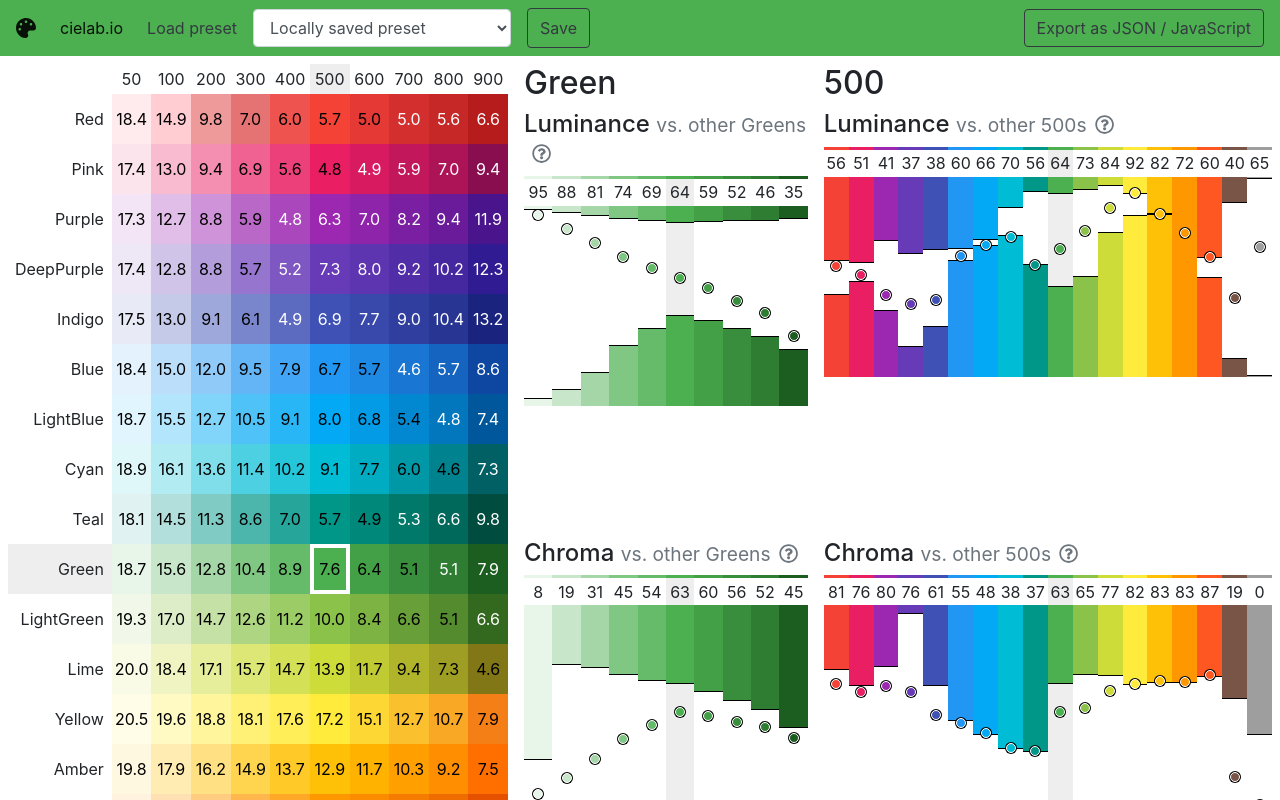
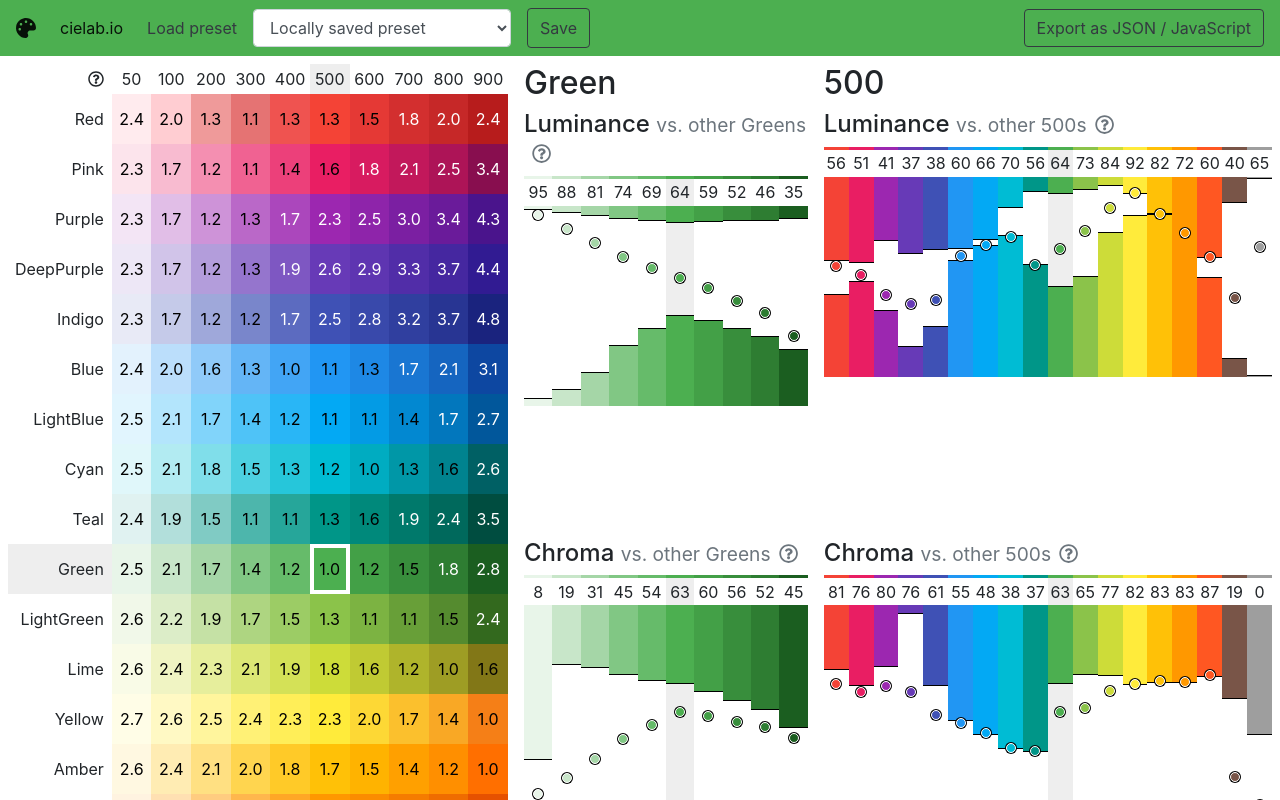
Before and after one commit to ucarion/cielab.io, a React app: page / in a window 1280 px wide. Shown: the top 800 px of the page. Built offline with nearby package versions, Linux system fonts and the light colour scheme; the HTML template or start-up script is replaced by a standard one.

Commit message:
Random improvements, add uswds

```diff
--- a/src/App/ColorEditor.tsx
+++ b/src/App/ColorEditor.tsx
@@ -171,7 +171,8 @@ export default function ColorEditor({
             WCAG Contrast Ratio:{" "}
             {isTextWhite
               ? contrastRatioWhite.toFixed(2)
-              : contrastRatioBlack.toFixed(2)}
+              : contrastRatioBlack.toFixed(2)}{" "}
+            (vs. {isTextWhite ? "white" : "black"})
           </div>
 
           <div
--- a/src/App/PaletteDisplay.tsx
+++ b/src/App/PaletteDisplay.tsx
@@ -7,6 +7,10 @@ import {
   RGB_BLACK,
   RGB_WHITE
 } from "../color";
+import { faQuestionCircle } from "@fortawesome/free-regular-svg-icons";
+import { FontAwesomeIcon } from "@fortawesome/react-fontawesome";
+import OverlayTrigger from "react-bootstrap/OverlayTrigger";
+import Tooltip from "react-bootstrap/Tooltip";
 
 interface Props {
   palette: Palette;
@@ -21,6 +25,8 @@ export default function PaletteDisplay({
   selectedShade,
   onColorSelect
 }: Props) {
+  const selectedRGB = colors[selectedHue][selectedShade];
+
   return (
     <div
       style={{
@@ -29,7 +35,29 @@ export default function PaletteDisplay({
         gridTemplateRows: `30px repeat(${hues.length}, 50px)`
       }}
     >
-      <div />
+      <div
+        style={{
+          display: "flex",
+          justifyContent: "right",
+          alignItems: "center",
+          paddingRight: "8px"
+        }}
+      >
+        <OverlayTrigger
+          placement="bottom"
+          overlay={
+            <Tooltip id="tooltip-palette-display">
+              This table shows you all of the colors in the palette.
+              <br />
+              <br />
+              When you click on a color, the numbers in the table are the WCAG
+              constrast ratio of those colors versus your selected color.
+            </Tooltip>
+          }
+        >
+          <FontAwesomeIcon className="ml-2" icon={faQuestionCircle} />
+        </OverlayTrigger>
+      </div>
       {shades.map((shade, shadeIndex) => (
         <div
           key={shadeIndex}
@@ -62,6 +90,7 @@ export default function PaletteDisplay({
             <ColorDisplay
               key={shadeIndex}
               rgb={colors[hueIndex][shadeIndex]}
+              selectedRGB={selectedRGB}
               selected={
                 hueIndex === selectedHue && shadeIndex === selectedShade
               }
@@ -78,11 +107,17 @@ export default function PaletteDisplay({
 
 interface ColorDisplayProps {
   rgb: RGB;
+  selectedRGB: RGB;
   selected: boolean;
   onSelect: () => void;
 }
 
-function ColorDisplay({ rgb, selected, onSelect }: ColorDisplayProps) {
+function ColorDisplay({
+  rgb,
+  selectedRGB,
+  selected,
+  onSelect
+}: ColorDisplayProps) {
   const contrastRatioWhite = useMemo(() => wcagContrastRatio(rgb, RGB_WHITE), [
     rgb
   ]);
@@ -91,6 +126,11 @@ function ColorDisplay({ rgb, selected, onSelect }: ColorDisplayProps) {
   ]);
 
   const isTextWhite = contrastRatioWhite > contrastRatioBlack;
+
+  const contrastRatioSelected = useMemo(
+    () => wcagContrastRatio(rgb, selectedRGB),
+    [rgb, selectedRGB]
+  );
 
   return (
     <div
@@ -104,9 +144,7 @@ function ColorDisplay({ rgb, selected, onSelect }: ColorDisplayProps) {
       }}
       onClick={onSelect}
     >
-      {isTextWhite
-        ? contrastRatioWhite.toFixed(1)
-        : contrastRatioBlack.toFixed(1)}
+      {contrastRatioSelected.toFixed(1)}
     </div>
   );
 }
--- a/src/App/index.tsx
+++ b/src/App/index.tsx
@@ -5,7 +5,8 @@ import {
   rgbToHex,
   wcagContrastRatio,
   RGB_BLACK,
-  RGB_WHITE
+  RGB_WHITE,
+  hexToRGB
 } from "../color";
 import TunnelGraph from "./TunnelGraph";
 import { Palette } from "./types";
--- a/src/App/presets.ts
+++ b/src/App/presets.ts
@@ -392,77 +392,334 @@ export const PRESETS: Palette[] = [
     ]
   },
   {
-    hues: ["Red", "Green", "Blue"],
-    shades: ["50", "100", "200", "300", "400"],
+    hues: [
+      "mint-cool",
+      "cyan",
+      "blue-cool",
+      "gray-cool",
+      "blue",
+      "blue-warm",
+      "indigo-cool",
+      "indigo",
+      "indigo-warm",
+      "violet",
+      "violet-warm",
+      "magenta",
+      "red-cool",
+      "red",
+      "red-warm",
+      "orange-warm",
+      "orange",
+      "gold",
+      "yellow",
+      "gray-warm",
+      "green-warm",
+      "green",
+      "green-cool",
+      "gray",
+      "mint"
+    ],
+    shades: ["5", "10", "20", "30", "40", "50", "60", "70", "80", "90"],
     colors: [
       [
-        {
-          r: 0.9783901377008425,
-          g: 0.35953939267575336,
-          b: 0.22051826554888315
-        },
-        {
-          r: 0.8233185730271249,
-          g: 0.2777279774920036,
-          b: 0.19905678018195755
-        },
-        {
-          r: 0.7078511912624108,
-          g: 0.15041437702558877,
-          b: 0.10232903375963262
-        },
-        {
-          r: 0.5700142219638018,
-          g: 0.005319274491069229,
-          b: 0.15647091658177512
-        },
-        {
-          r: 0.3639275956504139,
-          g: 0.09375304535178947,
-          b: 0.03946903908168702
-        }
+        hexToRGB("#e0f7f6"),
+        hexToRGB("#c4eeeb"),
+        hexToRGB("#9bd4cf"),
+        hexToRGB("#6fbab3"),
+        hexToRGB("#4f9e99"),
+        hexToRGB("#21827f"),
+        hexToRGB("#376462"),
+        hexToRGB("#2a4b45"),
+        hexToRGB("#203131"),
+        hexToRGB("#111818")
       ],
       [
-        { r: 0.2681739379482392, g: 0.633060141301358, b: 0.45166600417023545 },
-        {
-          r: 0.24677377897388075,
-          g: 0.5232733327900222,
-          b: 0.2832511485305114
-        },
-        {
-          r: 0.18755012896797302,
-          g: 0.41700510772051375,
-          b: 0.20476650384447775
-        },
-        {
-          r: 0.0479993069426722,
-          g: 0.32193260892655484,
-          b: 0.1280168534149834
-        },
-        {
-          r: 0.012427425239623126,
-          g: 0.22259530871496774,
-          b: 0.09421932715330802
-        }
+        hexToRGB("#e7f6f8"),
+        hexToRGB("#ccecf2"),
+        hexToRGB("#9ddfeb"),
+        hexToRGB("#6ecbdb"),
+        hexToRGB("#449dac"),
+        hexToRGB("#168092"),
+        hexToRGB("#2a646d"),
+        hexToRGB("#2c4a4e"),
+        hexToRGB("#203133"),
+        hexToRGB("#111819")
       ],
       [
-        { r: 0.3749379277908753, g: 0.5899869183679388, b: 0.7438739393947659 },
-        { r: 0.280582845758216, g: 0.48740044770490726, b: 0.6312646929024517 },
-        {
-          r: 0.05358682011851349,
-          g: 0.3963841870194739,
-          b: 0.5417193115002815
-        },
-        {
-          r: 0.13004332959275933,
-          g: 0.28585664026396485,
-          b: 0.4373745530576504
-        },
-        {
-          r: 0.057418371802411265,
-          g: 0.1993244016051749,
-          b: 0.3026093462932969
-        }
+        hexToRGB("#e7f2f5"),
+        hexToRGB("#dae9ee"),
+        hexToRGB("#adcfdc"),
+        hexToRGB("#82b4c9"),
+        hexToRGB("#6499af"),
+        hexToRGB("#3a7d95"),
+        hexToRGB("#2e6276"),
+        hexToRGB("#224a58"),
+        hexToRGB("#14333d"),
+        hexToRGB("#0f191c")
+      ],
+      [
+        hexToRGB("#edeff0"),
+        hexToRGB("#dcdee0"),
+        hexToRGB("#c6cace"),
+        hexToRGB("#a9aeb1"),
+        hexToRGB("#8d9297"),
+        hexToRGB("#71767a"),
+        hexToRGB("#565c65"),
+        hexToRGB("#3d4551"),
+        hexToRGB("#2d2e2f"),
+        hexToRGB("#1c1d1f")
+      ],
+      [
+        hexToRGB("#eff6fb"),
+        hexToRGB("#d9e8f6"),
+        hexToRGB("#aacdec"),
+        hexToRGB("#73b3e7"),
+        hexToRGB("#4f97d1"),
+        hexToRGB("#2378c3"),
+        hexToRGB("#2c608a"),
+        hexToRGB("#274863"),
+        hexToRGB("#1f303e"),
+        hexToRGB("#11181d")
+      ],
+      [
+        hexToRGB("#ecf1f7"),
+        hexToRGB("#e1e7f1"),
+        hexToRGB("#bbcae4"),
+        hexToRGB("#98afd2"),
+        hexToRGB("#7292c7"),
+        hexToRGB("#4a77b4"),
+        hexToRGB("#345d96"),
+        hexToRGB("#2f4668"),
+        hexToRGB("#252f3e"),
+        hexToRGB("#13171f")
+      ],
+      [
+        hexToRGB("#eef0f9"),
+        hexToRGB("#e1e6f9"),
+        hexToRGB("#bbc8f5"),
+        hexToRGB("#96abee"),
+        hexToRGB("#6b8ee8"),
+        hexToRGB("#496fd8"),
+        hexToRGB("#3f57a6"),
+        hexToRGB("#374274"),
+        hexToRGB("#292d42"),
+        hexToRGB("#151622")
+      ],
+      [
+        hexToRGB("#efeff8"),
+        hexToRGB("#e5e4fa"),
+        hexToRGB("#c5c5f3"),
+        hexToRGB("#a5a8eb"),
+        hexToRGB("#8889db"),
+        hexToRGB("#676cc8"),
+        hexToRGB("#4d52af"),
+        hexToRGB("#3d4076"),
+        hexToRGB("#2b2c40"),
+        hexToRGB("#16171f")
+      ],
+      [
+        hexToRGB("#f1eff7"),
+        hexToRGB("#e7e3fa"),
+        hexToRGB("#cbc4f2"),
+        hexToRGB("#afa5e8"),
+        hexToRGB("#9287d8"),
+        hexToRGB("#7665d1"),
+        hexToRGB("#5e519e"),
+        hexToRGB("#453c7b"),
+        hexToRGB("#2e2c40"),
+        hexToRGB("#18161d")
+      ],
+      [
+        hexToRGB("#f4f1f9"),
+        hexToRGB("#ebe3f9"),
+        hexToRGB("#d0c3e9"),
+        hexToRGB("#b8a2e3"),
+        hexToRGB("#9d84d2"),
+        hexToRGB("#8168b3"),
+        hexToRGB("#665190"),
+        hexToRGB("#4c3d69"),
+        hexToRGB("#312b3f"),
+        hexToRGB("#18161d")
+      ],
+      [
+        hexToRGB("#f8f0f9"),
+        hexToRGB("#f6dff8"),
+        hexToRGB("#e2bee4"),
+        hexToRGB("#d29ad8"),
+        hexToRGB("#bf77c8"),
+        hexToRGB("#b04abd"),
+        hexToRGB("#864381"),
+        hexToRGB("#5c395a"),
+        hexToRGB("#382936"),
+        hexToRGB("#1b151b")
+      ],
+      [
+        hexToRGB("#f9f0f2"),
+        hexToRGB("#f6e1e8"),
+        hexToRGB("#f0bbcc"),
+        hexToRGB("#e895b3"),
+        hexToRGB("#e0699f"),
+        hexToRGB("#c84281"),
+        hexToRGB("#8b4566"),
+        hexToRGB("#66364b"),
+        hexToRGB("#402731"),
+        hexToRGB("#1b1617")
+      ],
+      [
+        hexToRGB("#f8eff1"),
+        hexToRGB("#f3e1e4"),
+        hexToRGB("#ecbec6"),
+        hexToRGB("#e09aa6"),
+        hexToRGB("#e16b80"),
+        hexToRGB("#cd425b"),
+        hexToRGB("#9e394b"),
+        hexToRGB("#68363f"),
+        hexToRGB("#40282c"),
+        hexToRGB("#1e1517")
+      ],
+      [
+        hexToRGB("#f9eeee"),
+        hexToRGB("#f8e1de"),
+        hexToRGB("#f7bbb1"),
+        hexToRGB("#f2938c"),
+        hexToRGB("#e9695f"),
+        hexToRGB("#d83933"),
+        hexToRGB("#a23737"),
+        hexToRGB("#6f3331"),
+        hexToRGB("#3e2927"),
+        hexToRGB("#1b1616")
+      ],
+      [
+        hexToRGB("#f6efea"),
+        hexToRGB("#f4e3db"),
+        hexToRGB("#ecc0a7"),
+        hexToRGB("#dca081"),
+        hexToRGB("#d27a56"),
+        hexToRGB("#c3512c"),
+        hexToRGB("#805039"),
+        hexToRGB("#524236"),
+        hexToRGB("#332d29"),
+        hexToRGB("#1f1c18")
+      ],
+      [
+        hexToRGB("#faeee5"),
+        hexToRGB("#fbe0d0"),
+        hexToRGB("#f7bca2"),
+        hexToRGB("#f3966d"),
+        hexToRGB("#e17141"),
+        hexToRGB("#bd5727"),
+        hexToRGB("#914734"),
+        hexToRGB("#633a32"),
+        hexToRGB("#3d2925"),
+        hexToRGB("#1c1615")
+      ],
+      [
+        hexToRGB("#f6efe9"),
+        hexToRGB("#f2e4d4"),
+        hexToRGB("#f3bf90"),
+        hexToRGB("#f09860"),
+        hexToRGB("#dd7533"),
+        hexToRGB("#a86437"),
+        hexToRGB("#775540"),
+        hexToRGB("#524236"),
+        hexToRGB("#332d27"),
+        hexToRGB("#1b1614")
+      ],
+      [
+        hexToRGB("#f5f0e6"),
+        hexToRGB("#f1e5cd"),
+        hexToRGB("#dec69a"),
+        hexToRGB("#c7a97b"),
+        hexToRGB("#ad8b65"),
+        hexToRGB("#8e704f"),
+        hexToRGB("#6b5947"),
+        hexToRGB("#4d4438"),
+        hexToRGB("#322d26"),
+        hexToRGB("#191714")
+      ],
+      [
+        hexToRGB("#faf3d1"),
+        hexToRGB("#f5e6af"),
+        hexToRGB("#e6c74c"),
+        hexToRGB("#c9ab48"),
+        hexToRGB("#a88f48"),
+        hexToRGB("#8a7237"),
+        hexToRGB("#6b5a39"),
+        hexToRGB("#504332"),
+        hexToRGB("#332d27"),
+        hexToRGB("#1a1614")
+      ],
+      [
+        hexToRGB("#f0f0ec"),
+        hexToRGB("#e6e6e2"),
+        hexToRGB("#cac9c0"),
+        hexToRGB("#afaea2"),
+        hexToRGB("#929285"),
+        hexToRGB("#76766a"),
+        hexToRGB("#5d5d52"),
+        hexToRGB("#454540"),
+        hexToRGB("#2e2e2a"),
+        hexToRGB("#171716")
+      ],
+      [
+        hexToRGB("#f1f4d7"),
+        hexToRGB("#e7eab7"),
+        hexToRGB("#cbd17a"),
+        hexToRGB("#a6b557"),
+        hexToRGB("#8a984b"),
+        hexToRGB("#6f7a41"),
+        hexToRGB("#5a5f38"),
+        hexToRGB("#45472f"),
+        hexToRGB("#2d2f21"),
+        hexToRGB("#171712")
+      ],
+      [
+        hexToRGB("#eaf4dd"),
+        hexToRGB("#dfeacd"),
+        hexToRGB("#b8d293"),
+        hexToRGB("#9bb672"),
+        hexToRGB("#7d9b4e"),
+        hexToRGB("#607f35"),
+        hexToRGB("#4c6424"),
+        hexToRGB("#3c4a29"),
+        hexToRGB("#293021"),
+        hexToRGB("#161814")
+      ],
+      [
+        hexToRGB("#ecf3ec"),
+        hexToRGB("#dbebde"),
+        hexToRGB("#b4d0b9"),
+        hexToRGB("#86b98e"),
+        hexToRGB("#5e9f69"),
+        hexToRGB("#4d8055"),
+        hexToRGB("#446443"),
+        hexToRGB("#37493b"),
+        hexToRGB("#28312a"),
+        hexToRGB("#1a1f1a")
+      ],
+      [
+        hexToRGB("#f0f0f0"),
+        hexToRGB("#e6e6e6"),
+        hexToRGB("#c9c9c9"),
+        hexToRGB("#adadad"),
+        hexToRGB("#919191"),
+        hexToRGB("#757575"),
+        hexToRGB("#5c5c5c"),
+        hexToRGB("#454545"),
+        hexToRGB("#2e2e2e"),
+        hexToRGB("#1b1b1b")
+      ],
+      [
+        hexToRGB("#dbf6ed"),
+        hexToRGB("#c7efe2"),
+        hexToRGB("#92d9bb"),
+        hexToRGB("#5abf95"),
+        hexToRGB("#34a37e"),
+        hexToRGB("#1f8462"),
+        hexToRGB("#286846"),
+        hexToRGB("#204e34"),
+        hexToRGB("#193324"),
+        hexToRGB("#0d1a12")
       ]
     ]
   },
@@ -643,77 +900,65 @@ export const PRESETS: Palette[] = [
     ]
   },
   {
-    hues: ["Red", "Green", "Blue"],
-    shades: ["50", "100", "200", "300", "400"],
+    hues: [
+      "Neutral",
+      "Blue",
+      "Red",
+      "Orange",
+      "Yellow",
+      "Green",
+      "Teal",
+      "Purple"
+    ],
+    shades: ["Lightest", "Light", "Base", "Dark"],
     colors: [
       [
-        {
-          r: 0.9783901377008425,
-          g: 0.35953939267575336,
-          b: 0.22051826554888315
-        },
-        {
-          r: 0.8233185730271249,
-          g: 0.2777279774920036,
-          b: 0.19905678018195755
-        },
-        {
-          r: 0.7078511912624108,
-          g: 0.15041437702558877,
-          b: 0.10232903375963262
-        },
-        {
-          r: 0.5700142219638018,
-          g: 0.005319274491069229,
-          b: 0.15647091658177512
-        },
-        {
-          r: 0.3639275956504139,
-          g: 0.09375304535178947,
-          b: 0.03946903908168702
-        }
+        hexToRGB("#F9F9FB"),
+        hexToRGB("#E4E7EB"),
+        hexToRGB("#425A70"),
+        hexToRGB("#234361")
       ],
       [
-        { r: 0.2681739379482392, g: 0.633060141301358, b: 0.45166600417023545 },
-        {
-          r: 0.24677377897388075,
-          g: 0.5232733327900222,
-          b: 0.2832511485305114
-        },
-        {
-          r: 0.18755012896797302,
-          g: 0.41700510772051375,
-          b: 0.20476650384447775
-        },
-        {
-          r: 0.0479993069426722,
-          g: 0.32193260892655484,
-          b: 0.1280168534149834
-        },
-        {
-          r: 0.012427425239623126,
-          g: 0.22259530871496774,
-          b: 0.09421932715330802
-        }
+        hexToRGB("#F7F9FD"),
+        hexToRGB("#DDEBF7"),
+        hexToRGB("#1070CA"),
+        hexToRGB("#084B8A")
       ],
       [
-        { r: 0.3749379277908753, g: 0.5899869183679388, b: 0.7438739393947659 },
-        { r: 0.280582845758216, g: 0.48740044770490726, b: 0.6312646929024517 },
-        {
-          r: 0.05358682011851349,
-          g: 0.3963841870194739,
-          b: 0.5417193115002815
-        },
-        {
-          r: 0.13004332959275933,
-          g: 0.28585664026396485,
-          b: 0.4373745530576504
-        },
-        {
-          r: 0.057418371802411265,
-          g: 0.1993244016051749,
-          b: 0.3026093462932969
-        }
+        hexToRGB("#FEF6F6"),
+        hexToRGB("#FAE2E2"),
+        hexToRGB("#EC4C47"),
+        hexToRGB("#BF0E08")
+      ],
+      [
+        hexToRGB("#FDF8F3"),
+        hexToRGB("#FAE3CD"),
+        hexToRGB("#D9822B"),
+        hexToRGB("#95591E")
+      ],
+      [
+        hexToRGB("#FEF8E7"),
+        hexToRGB("#FBE6A2"),
+        hexToRGB("#F7D154"),
+        hexToRGB("#7E6514")
+      ],
+      [
+        hexToRGB("#F1FAF5"),
+        hexToRGB("#D4EEE2"),
+        hexToRGB("#47B881"),
+        hexToRGB("#00783E")
+      ],
+      [
+        hexToRGB("#F1FBFC"),
+        hexToRGB("#D2EEF3"),
+        hexToRGB("#14B5D0"),
+        hexToRGB("#007489")
+      ],
+      [
+        hexToRGB("#F8F7FC"),
+        hexToRGB("#EAE7F8"),
+        hexToRGB("#735DD0"),
+        hexToRGB("#37248F")
       ]
     ]
   },
```
